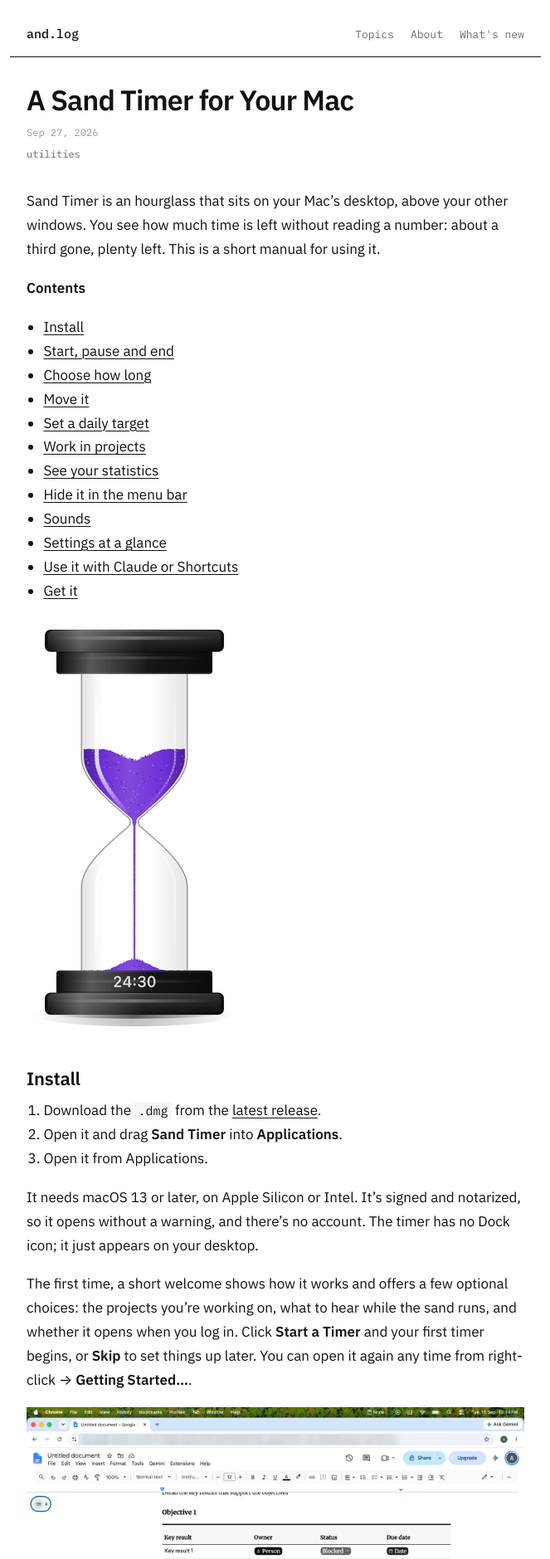
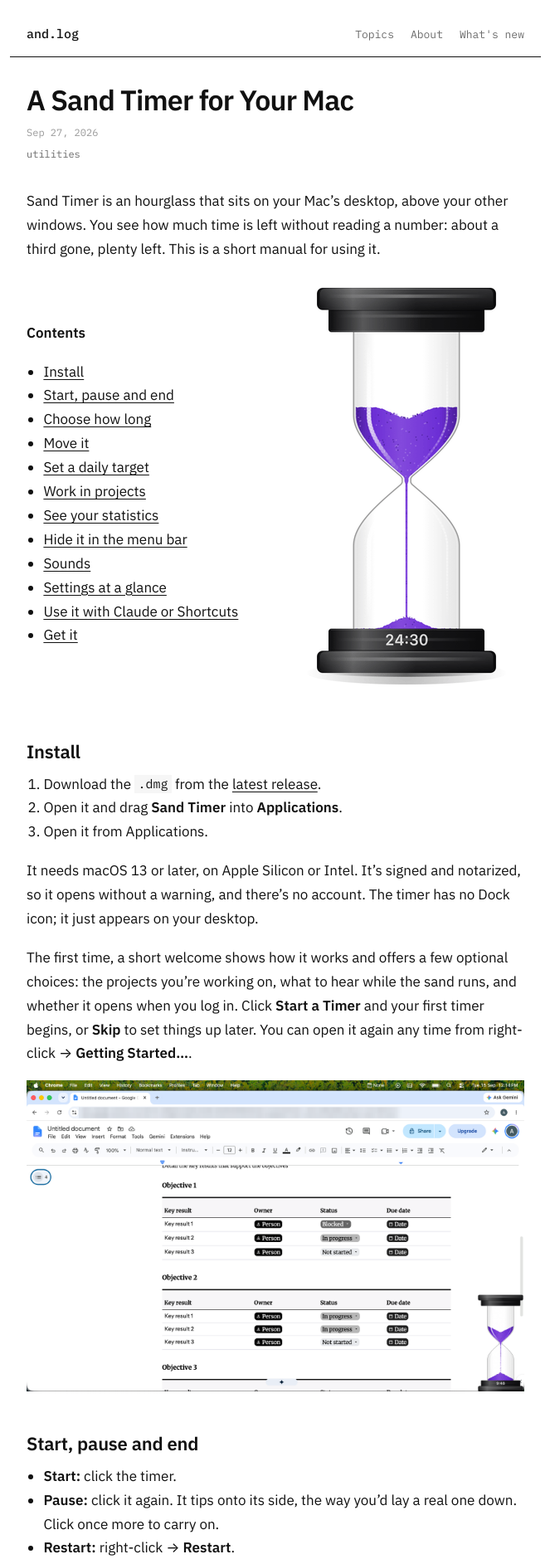
Before and after one commit to and/and.github.io, a Jekyll site: the page built from _posts/2026-09-27-sand-timer.md, in a window 1280 px wide. Shown: the top 1879 px of the page at 83% size, without its empty margins (308-971 px from the left). Built offline with Jekyll 4.4.1, drawn with Linux system fonts in a browser that asks for light colours.

Commit message:
Sand Timer: the contents and the running timer side by side
Co-Authored-By: Claude Opus 5.5 <noreply@anthropic.com>

```diff
--- a/_posts/2026-09-27-sand-timer.md
+++ b/_posts/2026-09-27-sand-timer.md
@@ -11,12 +11,25 @@ Sand Timer is an hourglass that sits on your Mac's desktop, above your other win
 see how much time is left without reading a number: about a third gone, plenty left. This
 is a short manual for using it.
 
+<style>
+  .toc-and-timer { display: flex; gap: 2rem; align-items: center; }
+  .toc-and-timer > div { flex: 1; min-width: 0; }
+  .toc-and-timer .timer { text-align: center; }
+  .toc-and-timer img { max-width: 100%; height: auto; }
+  @media (max-width: 600px) { .toc-and-timer { flex-direction: column; align-items: stretch; } }
+</style>
+
+<div class="toc-and-timer" markdown="1">
+<div markdown="1">
 **Contents**
 
 * Contents
 {:toc}
-
+</div>
+<div class="timer" markdown="1">
 ![The timer running: sand falls in a stream from the top chamber, hollowing a crater as it drains and building a pile below, while the display in the base counts down]({{ "/assets/images/sand-timer-running.gif" | relative_url }})
+</div>
+</div>
 
 ## Install
 
```
